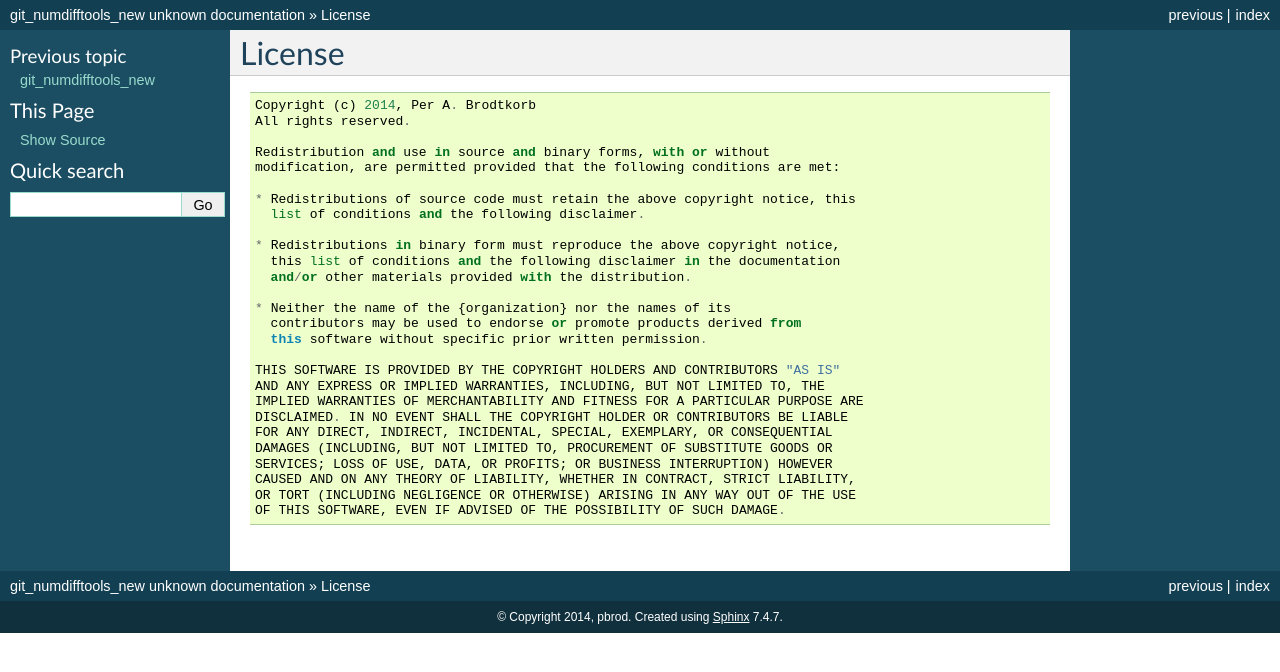
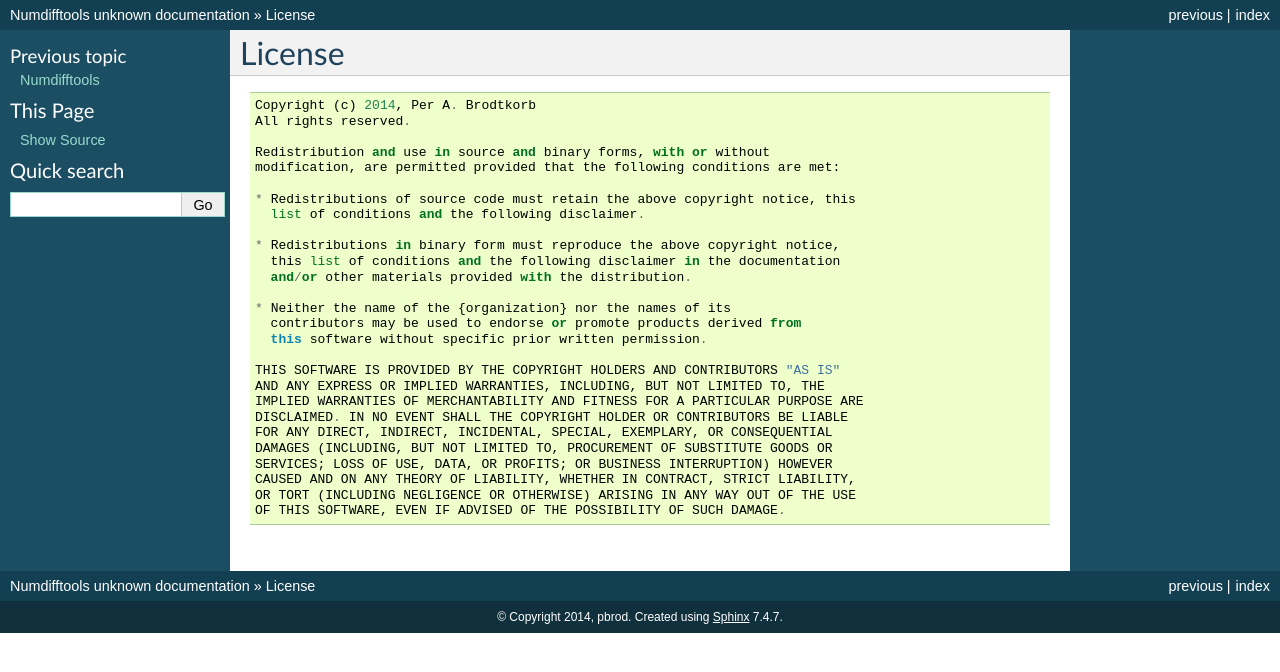
Before and after one commit to pbrod/numdifftools, a Sphinx documentation site: the page built from docs/license.rst, in a window 1280 px wide. Shown: the top 672 px of the page. Built offline with Sphinx 7.4.7, drawn with Linux system fonts in a browser that asks for light colours; formulas are drawn with MathJax 3; pages that are not in the unit, such as notebooks, are missing from menus.

Commit message:
Updated docs

```diff
--- a/docs/conf.py
+++ b/docs/conf.py
@@ -1,6 +1,6 @@
-# -*- coding: utf-8 -*-
 #
-# This file is execfile()d with the current directory set to its containing dir.
+# This file is execfile()d with the current directory set to its containing
+# dir.
 #
 # Note that not all possible configuration values are present in this
 # autogenerated file.
@@ -18,7 +18,7 @@
     inspect.getfile(inspect.currentframe())))
 
 output_dir = os.path.join(__location__, "../docs/_rst")
-module_dir = os.path.join(__location__, "../git_numdifftools_new")
+module_dir = os.path.join(__location__, "../numdifftools")
 cmd_line_template = "sphinx-apidoc -f -o {outputdir} {moduledir}"
 cmd_line = cmd_line_template.format(outputdir=output_dir, moduledir=module_dir)
 apidoc.main(cmd_line.split(" "))
@@ -28,16 +28,17 @@
 # documentation root, use os.path.abspath to make it absolute, like shown here.
 # sys.path.insert(0, os.path.abspath('.'))
 
-# -- General configuration -----------------------------------------------------
+# -- General configuration ----------------------------------------------------
 
 # If your documentation needs a minimal Sphinx version, state it here.
 # needs_sphinx = '1.0'
 
-# Add any Sphinx extension module names here, as strings. They can be extensions
-# coming with Sphinx (named 'sphinx.ext.*') or your custom ones.
-extensions = ['sphinx.ext.autodoc', 'sphinx.ext.intersphinx', 'sphinx.ext.todo',
-              'sphinx.ext.autosummary', 'sphinx.ext.viewcode', 'sphinx.ext.coverage',
-              'sphinx.ext.doctest', 'sphinx.ext.ifconfig', 'sphinx.ext.pngmath']
+# Add any Sphinx extension module names here, as strings. They can be
+# extensions coming with Sphinx (named 'sphinx.ext.*') or your custom ones.
+extensions = ['numpydoc', 'sphinx.ext.autodoc', 'sphinx.ext.autosummary',
+					'sphinx.ext.doctest', 'sphinx.ext.pngmath',
+					'sphinx.ext.intersphinx', 'sphinx.ext.todo',
+					'sphinx.ext.viewcode', 'sphinx.ext.coverage', 'sphinx.ext.ifconfig']
 
 # Add any paths that contain templates here, relative to this directory.
 templates_path = ['_templates']
@@ -52,7 +53,7 @@
 master_doc = 'index'
 
 # General information about the project.
-project = u'git_numdifftools_new'
+project = u'Numdifftools'
 copyright = u'2014, pbrod'
 
 # The version info for the project you're documenting, acts as replacement for
@@ -187,7 +188,7 @@
 htmlhelp_basename = 'numdifftools-doc'
 
 
-# -- Options for LaTeX output --------------------------------------------------
+# -- Options for LaTeX output -------------------------------------------------
 
 latex_elements = {
 # The paper size ('letterpaper' or 'a4paper').
@@ -203,7 +204,7 @@
 # Grouping the document tree into LaTeX files. List of tuples
 # (source start file, target name, title, author, documentclass [howto/manual]).
 latex_documents = [
-  ('index', 'user_guide.tex', u'git_numdifftools_new Documentation',
+  ('index', 'user_guide.tex', u'numdifftools Documentation',
    u'pbrod', 'manual'),
 ]
 
@@ -227,7 +228,7 @@
 # If false, no module index is generated.
 # latex_domain_indices = True
 
-# -- External mapping ------------------------------------------------------------
+# -- External mapping ---------------------------------------------------------
 python_version = '.'.join(map(str, sys.version_info[0:2]))
 intersphinx_mapping = {
     'sphinx': ('http://sphinx.pocoo.org', None),
--- a/setup.py
+++ b/setup.py
@@ -218,7 +218,6 @@
           classifiers=CLASSIFIERS,
           test_suite=TESTS_PATH,
           packages=setuptools.find_packages(),
-          package_data = {MAIN_PACKAGE: TESTSCRIPTS},
           install_requires=install_reqs,
           setup_requires=['six'],
           cmdclass=cmdclass,
```
Also changed, not shown: README.rst (+7 -0 lines), docs/index.rst (+10 -7 lines), 4 other files.
